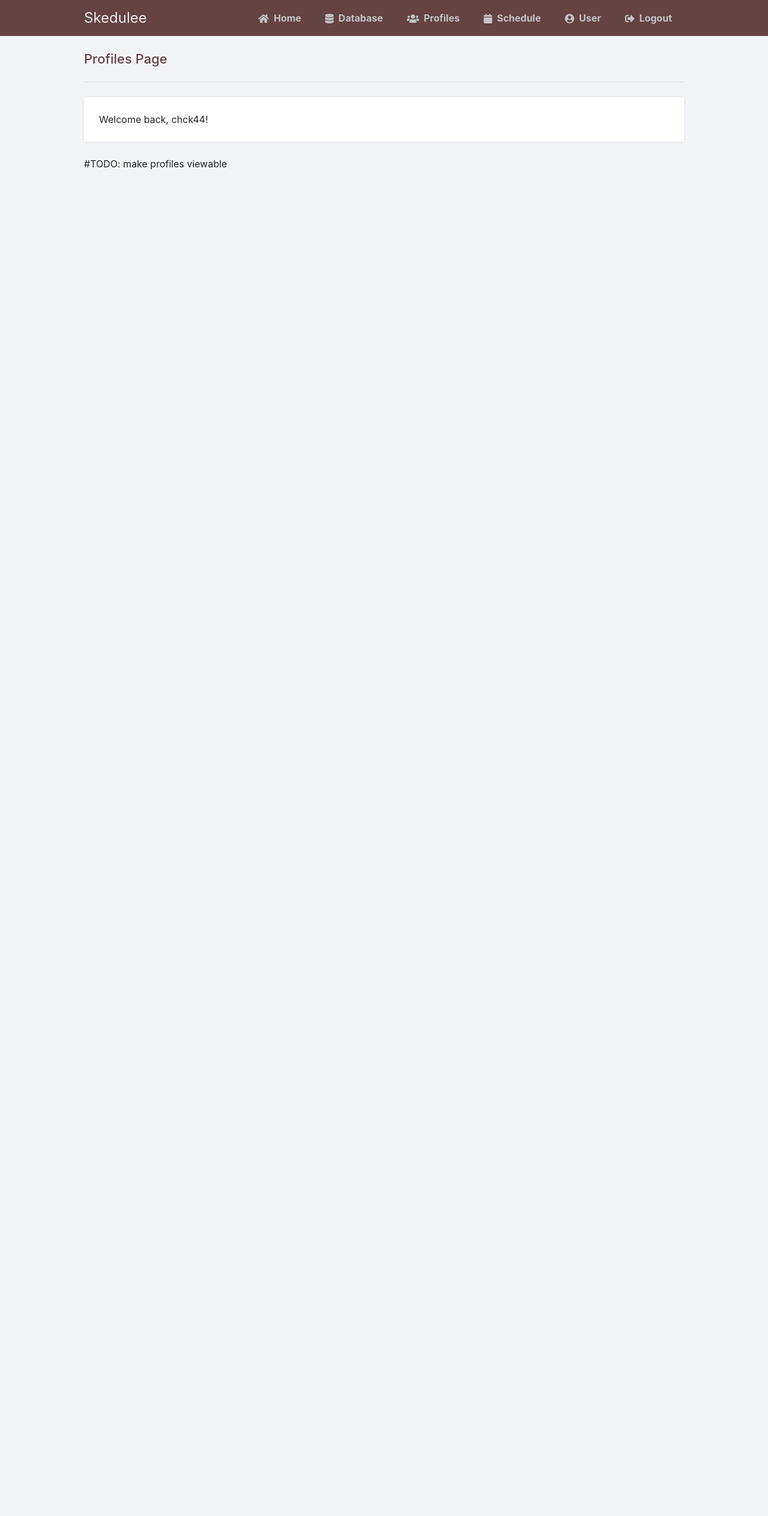
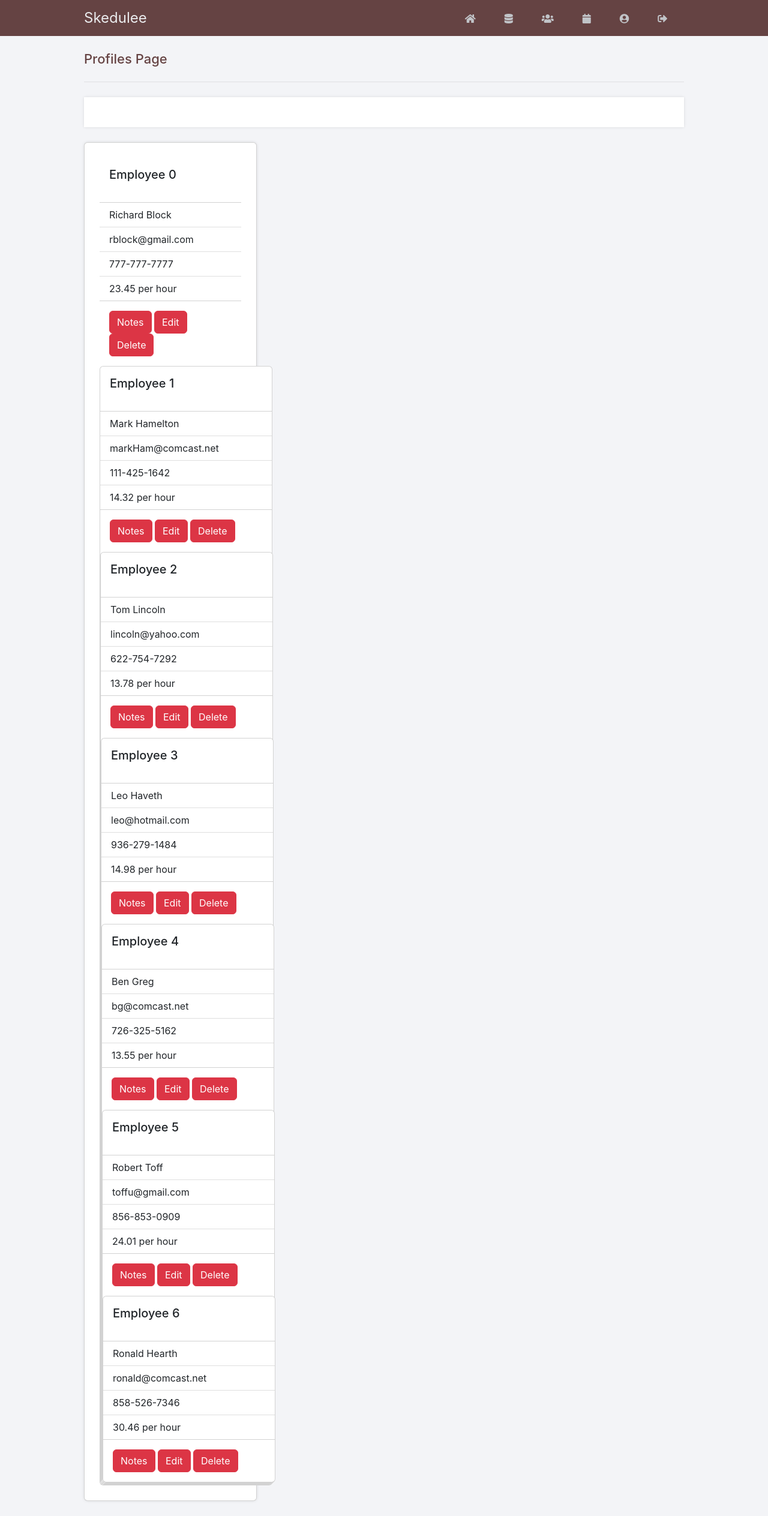
Before and after one commit to MannyEchavez/Skedulee, a Flask app: page /employeeprofiles in a window 1280 px wide. Shown: the whole page at 60% size. Before the commit the page ends 283 px from the top, so only its background shows below. Run offline with Flask 2, Linux system fonts and the light colour scheme; a user stored in the database is signed in; data comes from the database, SQL or seed files in the repository; some libraries are stand-ins or nearby versions.

Commit message:
10/28/22
published cards in employee profiles

```diff
--- a/Structure/Lab2/main.py
+++ b/Structure/Lab2/main.py
@@ -149,7 +149,13 @@ def employeeprofiles():
     # Check if user is loggedin
     if 'loggedin' in session:
         # User is loggedin show them the home page
-        return render_template('employeeprofiles.html', username=session['username'])
+        cursor = mysql.connection.cursor(MySQLdb.cursors.DictCursor)
+        cursor.execute('SELECT * FROM employee_t')
+        emp_t = cursor.fetchall()
+        cursor = mysql.connection.cursor(MySQLdb.cursors.DictCursor)
+        cursor.execute('SELECT * FROM notes_t')
+        note_t = cursor.fetchall()
+        return render_template('employeeprofiles.html', username=session['username'], emp_t=emp_t, note_t=note_t)
     # User is not loggedin redirect to login page
     return redirect(url_for('login'))
 
--- a/Structure/Lab2/templates/database.html
+++ b/Structure/Lab2/templates/database.html
@@ -3,6 +3,7 @@
 {% block title %}Database{% endblock %}
 
 {% block content %}
+<!---TODO: insert tables into seperate tabs, make it look prettier-->
 <div class="flex-container">
     <div class="col">
         <table class="display" id="employeetable">
--- a/Structure/Lab2/templates/employeeprofiles.html
+++ b/Structure/Lab2/templates/employeeprofiles.html
@@ -4,8 +4,26 @@
 
 {% block content %}
 <h2>Profiles Page</h2>
-<p>Welcome back, {{ username }}!</p>
-#TODO: make profiles viewable
-
+<p></p>
+<!---TODO: Inserting Search function here *dab*-->
+{% for item in emp_t %}
+<div class="card" style="width: 18rem;">
+    <div class="card-body">
+      <h5 class="card-title">Employee {{ item['employee_id'] }} </h5>
+      <p class="card-text"></p>
+    </div>
+    <ul class="list-group list-group-flush">
+        <li class="list-group-item">{{ item['first_name'] }}  {{ item['last_name'] }}</li>
+      <li class="list-group-item">{{ item['employee_email'] }}</li>
+      <li class="list-group-item">{{ item['phone_number'] }}</li>
+      <li class="list-group-item">{{ item['wage_salary'] }} per hour</li>
+    </ul>
+    <div class="card-body">
+        <!--TODO: create button functionalities-->
+        <a href="#" class="btn btn-danger">Notes</a>
+        <a href="#" class="btn btn-danger">Edit</a>
+        <a href="#" class="btn btn-danger">Delete</a>
+    </div>
+{% endfor %}
 
 {% endblock %}
--- a/Structure/Lab2/templates/home.html
+++ b/Structure/Lab2/templates/home.html
@@ -5,6 +5,7 @@
 {% block content %}
 <h2>Home Page</h2>
 <p>Welcome back, {{ username }}!</p>
+
 <p><a href="{{ url_for('database') }}"><i class="fas fa-database"></i>Database</a></p>
 <p><a href="{{ url_for('employeeprofiles') }}"><i class="fas fa-users"></i>Profiles</a></p>
 <p><a href="{{ url_for('schedule') }}"><i class="fas fa-calendar"></i>Schedule</a></p>
--- a/Structure/Lab2/templates/layout.html
+++ b/Structure/Lab2/templates/layout.html
@@ -15,12 +15,12 @@
 		<nav class="navtop">
 			<div>
 				<h1>Skedulee</h1>
-				<a href="{{ url_for('home') }}"><i class="fas fa-home"></i>Home</a>
-				<a href="{{ url_for('database') }}"><i class="fas fa-database"></i>Database</a>
-				<a href="{{ url_for('employeeprofiles') }}"><i class="fas fa-users"></i>Profiles</a>
-                <a href="{{ url_for('schedule') }}"><i class="fas fa-calendar"></i>Schedule</a>
-				<a href="{{ url_for('profile') }}"><i class="fas fa-user-circle"></i>User</a>
-				<a href="{{ url_for('logout') }}"><i class="fas fa-sign-out-alt"></i>Logout</a>
+				<a href="{{ url_for('home') }}"><i class="fas fa-home"></i></a>
+				<a href="{{ url_for('database') }}"><i class="fas fa-database"></i></a>
+				<a href="{{ url_for('employeeprofiles') }}"><i class="fas fa-users"></i></a>
+                <a href="{{ url_for('schedule') }}"><i class="fas fa-calendar"></i></a>
+				<a href="{{ url_for('profile') }}"><i class="fas fa-user-circle"></i></a>
+				<a href="{{ url_for('logout') }}"><i class="fas fa-sign-out-alt"></i></a>
 			</div>
 		</nav>
 		<div class="content">
```
